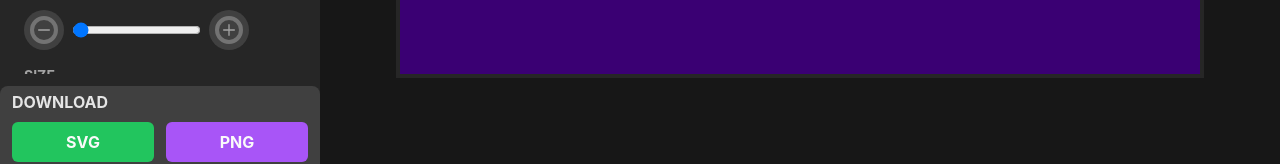
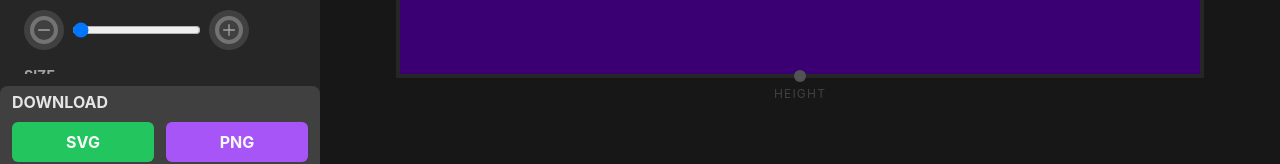
Before and after one commit to iorgadev/svgmkr, a Next.js app: page / in a window 1280 px wide. Shown: the part 626-790 px from the top of the page. Built offline with nearby package versions, Linux system fonts and the light colour scheme.

Commit message:
refactor Canvas component

```diff
--- a/components/Canvas.jsx
+++ b/components/Canvas.jsx
@@ -4,39 +4,38 @@ import { useStore } from "@/store/index";
 export default function Canvas({ children }) {
   const width = useStore((state) => state.width);
   const setWidth = useStore((state) => state.setWidth);
+  const height = useStore((state) => state.height);
+  const setHeight = useStore((state) => state.setHeight);
 
   const [isResizing, setIsResizing] = useState(false);
-  const [isDragging, setIsDragging] = useState(false);
-  const [isMouseDown, setIsMouseDown] = useState(false);
-  const [isMouseOver, setIsMouseOver] = useState(false);
   const [clickPosition, setClickPosition] = useState({ x: 0, y: 0 });
   const [widthBeforeResize, setWidthBeforeResize] = useState(width);
+  const [heightBeforeResize, setHeightBeforeResize] = useState(height);
 
   //handle onMouseDown for canvas resizing
   const handleMouseDown = (e) => {
     e.preventDefault();
-    setIsMouseDown(true);
     setIsResizing(true);
-    setIsDragging(true);
-    setClickPosition((prev) => ({ x: e.clientX, y: 0 }));
+    setClickPosition((prev) => ({ x: e.clientX, y: e.clientY }));
   };
 
   //handle onMouseMove for canvas resizing
-  const handleMouseMove = (e) => {
+  const handleMouseMove = (e, direction) => {
     e.preventDefault();
     if (isResizing) {
-      const diff = e.clientX - clickPosition.x;
-      const newWidth = widthBeforeResize + diff * 2;
-      setWidth(newWidth);
+      if (direction === "ew") {
+        setWidth(widthBeforeResize + (e.clientX - clickPosition.x) * 2);
+      } else if (direction === "ns") {
+        setHeight(heightBeforeResize + (e.clientY - clickPosition.y) * 2);
+      }
     }
   };
 
   const handleMouseUp = (e) => {
     e.preventDefault();
     setWidthBeforeResize((prev) => width);
-    setIsMouseDown((prev) => false);
+    setHeightBeforeResize((prev) => height);
     setIsResizing((prev) => false);
-    setIsDragging((prev) => false);
   };
 
   return (
@@ -44,7 +43,7 @@ export default function Canvas({ children }) {
       <div className="relative border-4 border-neutral-800 canvas__container">
         <div
           className="absolute flex items-center justify-center bg-transparent rounded-full w-96 h-96 -right-48"
-          onMouseMove={handleMouseMove}
+          onMouseMove={(e) => handleMouseMove(e, "ew")}
           onMouseUp={handleMouseUp}
         >
           <div
@@ -55,6 +54,19 @@ export default function Canvas({ children }) {
             WIDTH
           </span>
         </div>
+        <div
+          className="absolute flex items-center justify-center bg-transparent rounded-full w-96 h-96 -bottom-48"
+          onMouseMove={(e) => handleMouseMove(e, "ns")}
+          onMouseUp={handleMouseUp}
+        >
+          <div
+            onMouseDown={handleMouseDown}
+            className="relative top-0.5 flex items-center justify-center w-3 h-3 bg-neutral-600 rounded-full cursor-ns-resize"
+          ></div>
+          <span className="absolute text-xs font-normal tracking-widest transform translate-y-5 text-neutral-700">
+            HEIGHT
+          </span>
+        </div>
         {children}
       </div>
     </div>
--- a/components/SvgContainer.jsx
+++ b/components/SvgContainer.jsx
@@ -62,6 +62,7 @@ export default function SvgContainer({ children }) {
       width={width}
       height={height}
       viewBox={`0 0 ${width} ${height}`}
+      // style={{ transition: "all 0.1s ease-in-out" }}
     >
       {backgroundColor !== "transparent" ? (
         <rect
```
